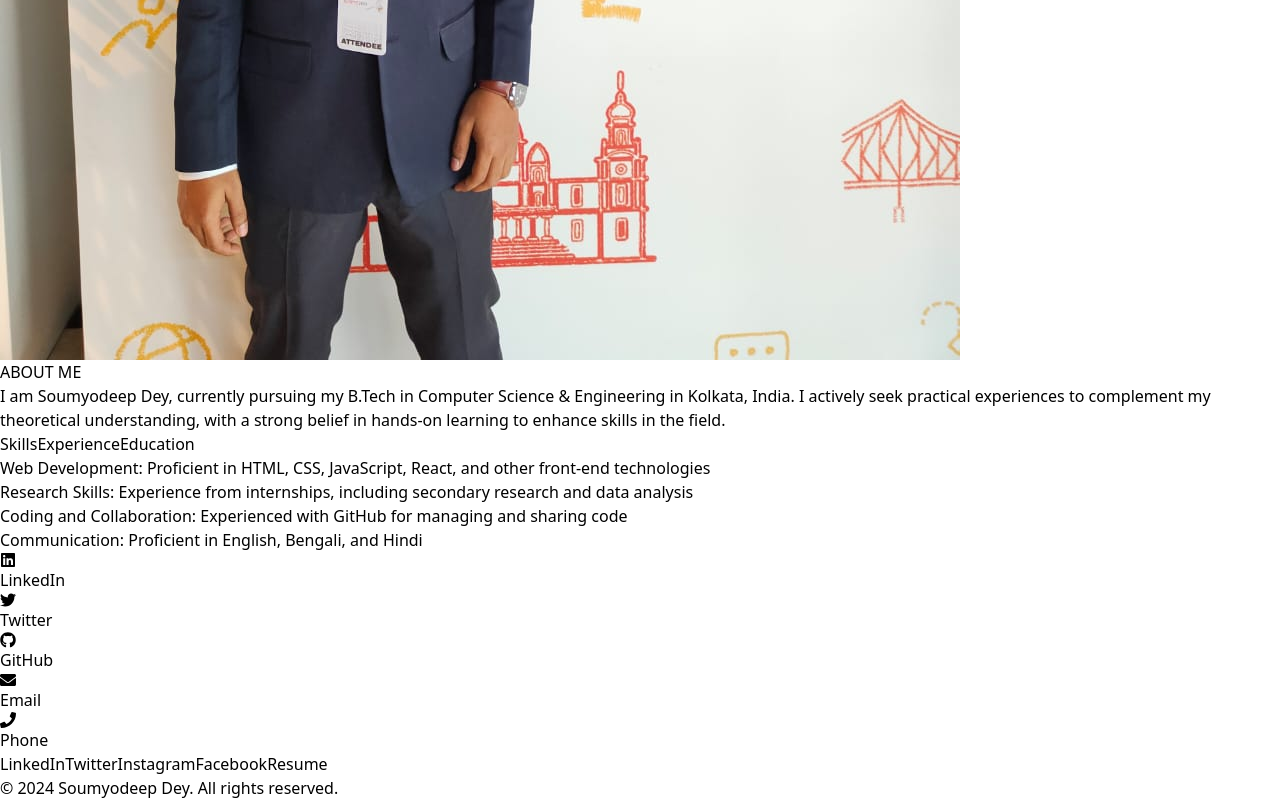
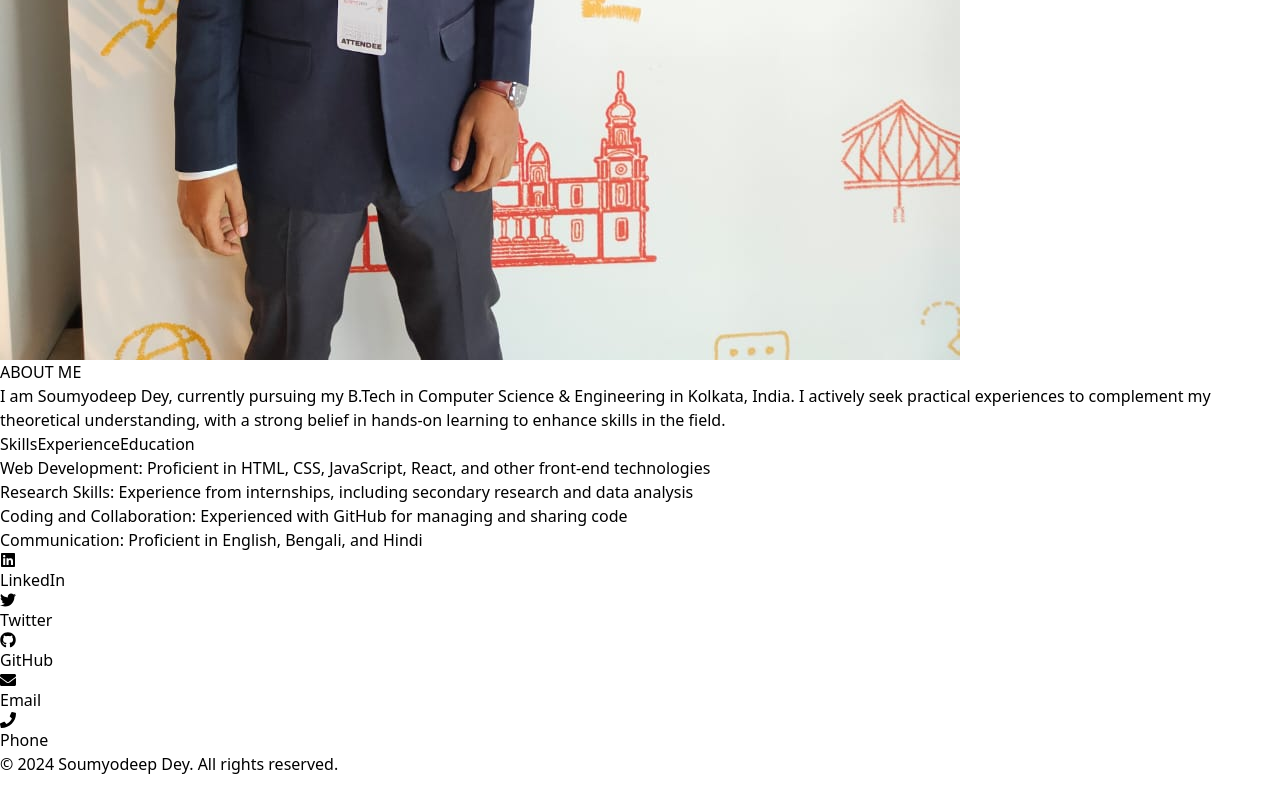
Before and after one commit to Soumyodeep-Dey/SD-portfolio, a React (Vite) app: page / in a window 1280 px wide. Shown: the part 992-1792 px from the top of the page. After the commit the page ends 1768 px from the top, so only its background shows below. Built offline with nearby package versions, Linux system fonts and the light colour scheme.

Commit message:
footer cut short

```diff
--- /dev/null
+++ b/src/components/Blogs/Blogs.jsx
@@ -0,0 +1,11 @@
+//import React from 'react'
+
+function Blogs() {
+  return (
+    <>
+    <h1>blogs will be added here shortly...</h1>
+    </>
+  )
+}
+
+export default Blogs
--- a/src/components/Footer/Footer.jsx
+++ b/src/components/Footer/Footer.jsx
@@ -1,50 +1,8 @@
 function Footer() {
   return (
-    <footer className="bg-gray-800 text-gray-400 p-5">
-      <div className="container mx-auto">
-        <nav className="flex justify-center space-x-6 text-2xl">
-          <a
-            href="https://www.linkedin.com/in/soumyodeep-dey-s-d-2a125b1a7/"
-            className="hover:text-orange-700 transition duration-300"
-            aria-label="LinkedIn Profile"
-          >
-            LinkedIn
-          </a>
-          <a
-            href="https://twitter.com/Soumyodeep2003"
-            className="hover:text-orange-700 transition duration-300"
-            aria-label="Twitter Profile"
-          >
-            Twitter
-          </a>
-          <a
-            href="https://www.instagram.com/soumyodeepdey_official/"
-            className="hover:text-orange-700 transition duration-300"
-            aria-label="Instagram Profile"
-          >
-            Instagram
-          </a>
-          <a
-            href="https://www.facebook.com/soumyodeep.dey.18/"
-            className="hover:text-orange-700 transition duration-300"
-            aria-label="Facebook Profile"
-          >
-            Facebook
-          </a>
-          <a
-            href="./public/Resume.pdf" // Ensure this path is correct for your project
-            target="_blank"
-            rel="noopener noreferrer"
-            className="hover:text-orange-700 transition duration-300"
-            aria-label="Download Resume"
-          >
-            Resume
-          </a>
-        </nav>
-      </div>
-
-      <div className="text-center text-gray-600 py-4">
-        &copy; 2024 Soumyodeep Dey. All rights reserved.
+    <footer className="bg-gray-800">
+      <div className="text-center text-gray-400 py-4">
+        <h3> &copy; 2024 Soumyodeep Dey. All rights reserved.</h3>
       </div>
     </footer>
   );
--- a/src/components/Header/Header.jsx
+++ b/src/components/Header/Header.jsx
@@ -32,7 +32,7 @@ function Header() {
             </li>
             <li>
               <NavLink
-                to="/"
+                to="/blogs"
                 className={({ isActive }) =>
                   `block py-2 pr-4 pl-3 duration-200 ${
                     isActive ? 'text-orange-700' : 'text-gray-500'
--- a/src/main.jsx
+++ b/src/main.jsx
@@ -5,14 +5,14 @@ import { Route, RouterProvider, createBrowserRouter, createRoutesFromElements }
 import Layout from './Layout.jsx'
 import Home from './components/Home/Home.jsx'
 import Projects from './components/Projects/Projects.jsx'
-import Blogs from './components/Blog/Blogs.jsx'
+import Blogs from './components/Blogs/Blogs.jsx'
 
 const router = createBrowserRouter(
   createRoutesFromElements(
     <Route path='/' element={<Layout />}>
       <Route path='' element={<Home />} />
       <Route path="projects" element={<Projects />} />
-      <Route path="Blogs" element={<Blogs />} />
+      <Route path="blogs" element={<Blogs />} />
     </Route>
   )
 )
```
Also changed, not shown: src/components/Blog/Blogs.jsx (deleted).
